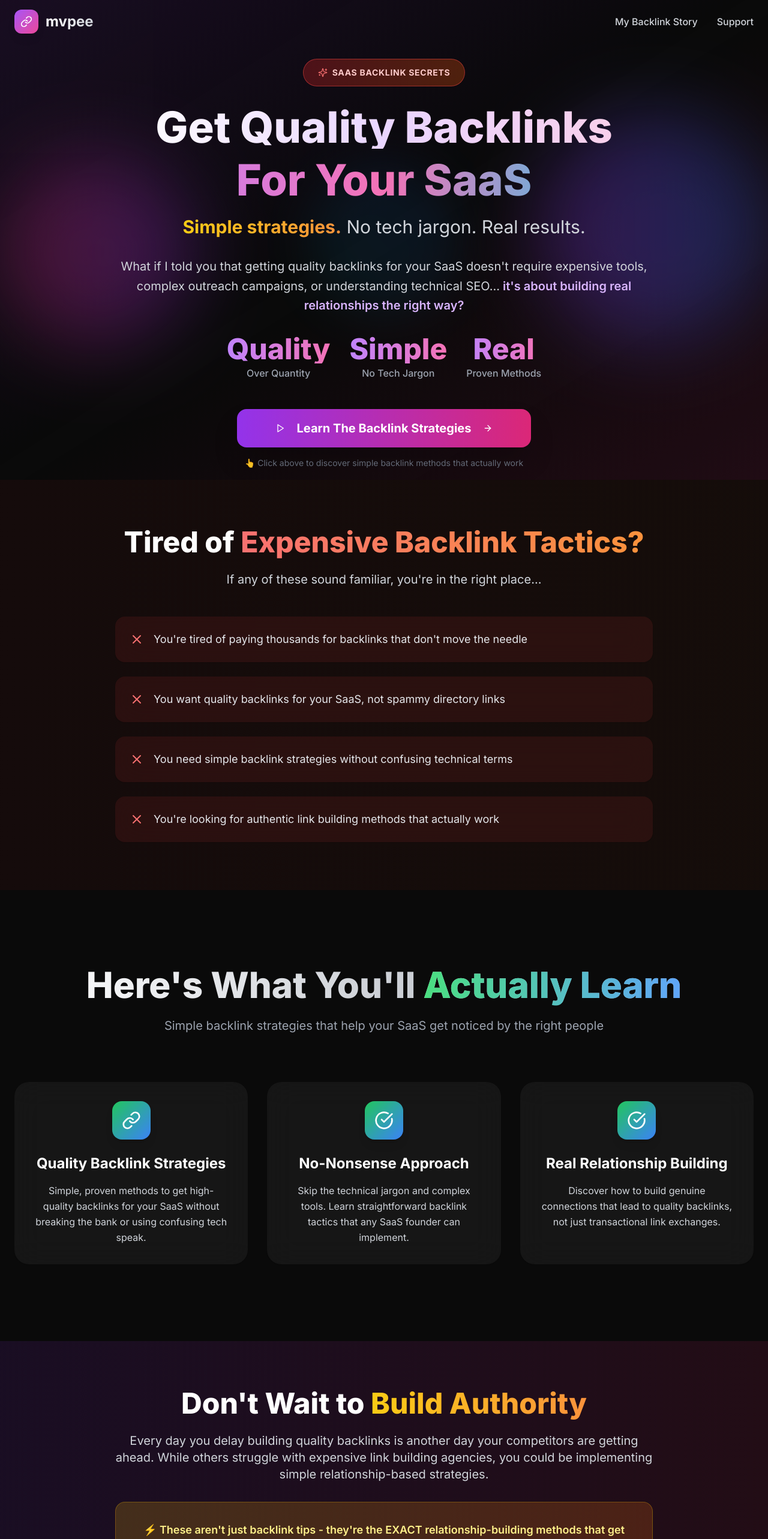
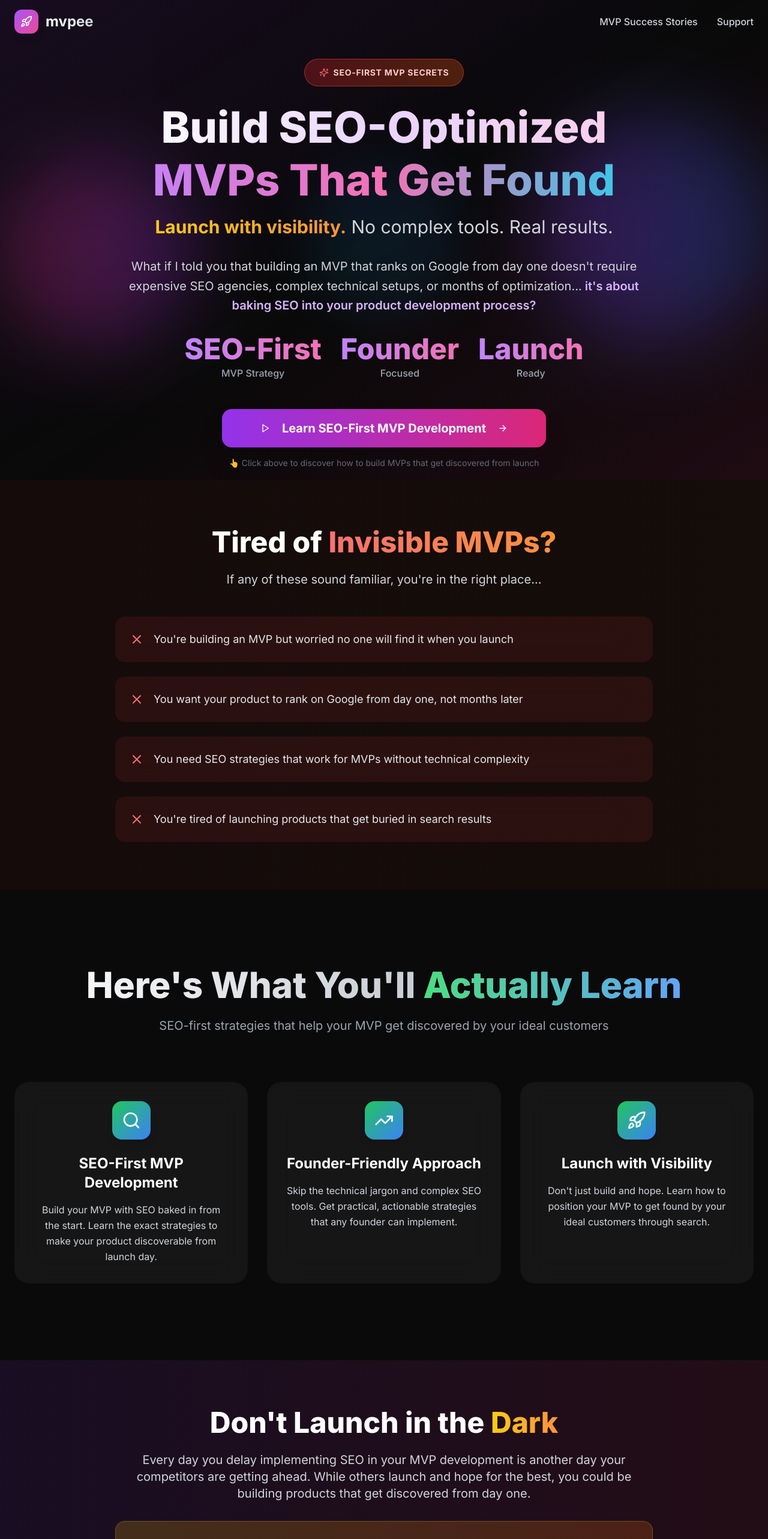
Before and after one commit to fozagtx/mvpee, a React (Vite) app: page / in a window 1280 px wide. Shown: the top 2566 px of the page at 60% size. Built offline with nearby package versions, Linux system fonts and the light colour scheme.

Commit message:
Refactor content for SEO MVPEs
Updated the entire landing page content to focus on building SEO-optimized MVPEs for founders.

```diff
--- a/index.html
+++ b/index.html
@@ -4,22 +4,22 @@
   <head>
     <meta charset="UTF-8" />
     <meta name="viewport" content="width=device-width, initial-scale=1.0" />
-    <title>mvpee - Quality Backlinks for SaaS | Simple Strategies Without Tech Jargon</title>
-    <meta name="description" content="Learn simple, proven strategies to get quality backlinks for your SaaS. No expensive tools, no tech jargon - just real relationship-building methods that work." />
+    <title>mvpee - SEO-Optimized MVPs for Founders | Build & Launch Faster</title>
+    <meta name="description" content="Build SEO-optimized MVPs that get discovered from day one. Simple strategies for founders to create products that rank, convert, and scale without technical complexity." />
     <meta name="author" content="mvpee" />
-    <meta name="keywords" content="SaaS backlinks, quality link building, SaaS marketing, backlink strategies, link building for startups, SaaS SEO, relationship building" />
+    <meta name="keywords" content="SEO MVP, MVP development, SEO for startups, founder MVP, SEO optimization, MVP launch, startup SEO, product development, technical SEO" />
     <meta name="google-site-verification" content="JiimKMx40cyl99RmuD37ZQkqPlwNNo7R-DOYM_q3xdw" />
 
-    <meta property="og:title" content="mvpee - Quality Backlinks for SaaS" />
-    <meta property="og:description" content="Simple backlink strategies for SaaS founders. No tech jargon, just proven methods." />
+    <meta property="og:title" content="mvpee - SEO-Optimized MVPs for Founders" />
+    <meta property="og:description" content="Build MVPs that get discovered from day one. Simple SEO strategies for founders." />
     <meta property="og:type" content="website" />
     <meta property="og:url" content="https://mvpee.com" />
     <meta property="og:image" content="https://lovable.dev/opengraph-image-p98pqg.png" />
 
     <meta name="twitter:card" content="summary_large_image" />
     <meta name="twitter:site" content="@mvpee_dev" />
-    <meta name="twitter:title" content="mvpee - Quality Backlinks for SaaS" />
-    <meta name="twitter:description" content="Simple backlink strategies for SaaS without the tech jargon." />
+    <meta name="twitter:title" content="mvpee - SEO-Optimized MVPs for Founders" />
+    <meta name="twitter:description" content="Build MVPs that get discovered from day one with proven SEO strategies." />
     <meta name="twitter:image" content="https://lovable.dev/opengraph-image-p98pqg.png" />
 
     <link rel="canonical" href="https://mvpee.com" />
--- a/src/pages/Index.tsx
+++ b/src/pages/Index.tsx
@@ -1,6 +1,6 @@
 
 import React, { useState, useEffect } from 'react';
-import { Lightbulb, Gift, Sparkles, Search, Zap, TrendingUp, ArrowRight, Menu, X, Play, CheckCircle, Link } from 'lucide-react';
+import { Lightbulb, Gift, Sparkles, Search, Zap, TrendingUp, ArrowRight, Menu, X, Play, CheckCircle, Rocket } from 'lucide-react';
 import { Button } from '@/components/ui/button';
 import { Card, CardContent } from '@/components/ui/card';
 import { Sheet, SheetContent, SheetTrigger } from '@/components/ui/sheet';
@@ -18,34 +18,34 @@ const Index = () => {
   }, []);
 
   const painPoints = [
-    "You're tired of paying thousands for backlinks that don't move the needle",
-    "You want quality backlinks for your SaaS, not spammy directory links",
-    "You need simple backlink strategies without confusing technical terms",
-    "You're looking for authentic link building methods that actually work"
+    "You're building an MVP but worried no one will find it when you launch",
+    "You want your product to rank on Google from day one, not months later",
+    "You need SEO strategies that work for MVPs without technical complexity",
+    "You're tired of launching products that get buried in search results"
   ];
 
   const benefits = [
     {
-      icon: Link,
-      title: "Quality Backlink Strategies",
-      description: "Simple, proven methods to get high-quality backlinks for your SaaS without breaking the bank or using confusing tech speak."
+      icon: Search,
+      title: "SEO-First MVP Development",
+      description: "Build your MVP with SEO baked in from the start. Learn the exact strategies to make your product discoverable from launch day."
     },
     {
-      icon: CheckCircle,
-      title: "No-Nonsense Approach",
-      description: "Skip the technical jargon and complex tools. Learn straightforward backlink tactics that any SaaS founder can implement."
+      icon: TrendingUp,
+      title: "Founder-Friendly Approach",
+      description: "Skip the technical jargon and complex SEO tools. Get practical, actionable strategies that any founder can implement."
     },
     {
-      icon: CheckCircle,
-      title: "Real Relationship Building",
-      description: "Discover how to build genuine connections that lead to quality backlinks, not just transactional link exchanges."
+      icon: Rocket,
+      title: "Launch with Visibility",
+      description: "Don't just build and hope. Learn how to position your MVP to get found by your ideal customers through search."
     }
   ];
 
   const socialProof = [
-    { stat: "Quality", label: "Over Quantity" },
-    { stat: "Simple", label: "No Tech Jargon" },
-    { stat: "Real", label: "Proven Methods" }
+    { stat: "SEO-First", label: "MVP Strategy" },
+    { stat: "Founder", label: "Focused" },
+    { stat: "Launch", label: "Ready" }
   ];
 
   return (
@@ -68,13 +68,13 @@ const Index = () => {
           <div className="flex justify-between items-center">
             <div className="flex items-center space-x-3 group">
               <div className="w-10 h-10 bg-gradient-to-br from-purple-500 to-pink-500 rounded-xl flex items-center justify-center shadow-lg group-hover:shadow-purple-500/25 transition-all duration-300 group-hover:scale-105">
-                <Link className="h-5 w-5 text-white" />
+                <Rocket className="h-5 w-5 text-white" />
               </div>
               <span className="text-2xl font-bold bg-gradient-to-r from-white to-gray-300 bg-clip-text text-transparent">mvpee</span>
             </div>
 
             <div className="hidden lg:flex items-center space-x-8">
-              <a href="#story" className="text-gray-300 hover:text-white transition-colors font-medium hover:scale-105 transition-transform duration-200">My Backlink Story</a>
+              <a href="#story" className="text-gray-300 hover:text-white transition-colors font-medium hover:scale-105 transition-transform duration-200">MVP Success Stories</a>
               <a href="#support" className="text-gray-300 hover:text-white transition-colors font-medium hover:scale-105 transition-transform duration-200">Support</a>
             </div>
 
@@ -86,7 +86,7 @@ const Index = () => {
               </SheetTrigger>
               <SheetContent side="right" className="bg-black/95 backdrop-blur-xl border-white/10">
                 <div className="flex flex-col space-y-6 mt-8">
-                  <a href="#story" className="text-gray-200 hover:text-white transition-colors text-lg font-medium">My Backlink Story</a>
+                  <a href="#story" className="text-gray-200 hover:text-white transition-colors text-lg font-medium">MVP Success Stories</a>
                   <a href="#support" className="text-gray-200 hover:text-white transition-colors text-lg font-medium">Support</a>
                 </div>
               </SheetContent>
@@ -102,26 +102,26 @@ const Index = () => {
             {/* Attention Grabber */}
             <div className="inline-flex items-center px-6 py-3 rounded-full bg-gradient-to-r from-red-600/30 to-orange-600/30 border border-red-500/50 backdrop-blur-sm mb-8 group hover:scale-105 transition-transform duration-300">
               <Sparkles className="h-4 w-4 text-red-400 mr-2 animate-pulse" />
-              <span className="text-sm font-bold text-red-200 uppercase tracking-wider">SaaS Backlink Secrets</span>
+              <span className="text-sm font-bold text-red-200 uppercase tracking-wider">SEO-First MVP Secrets</span>
             </div>
 
             {/* Big Promise Headline */}
             <h1 className="mb-8 leading-tight">
               <div className="font-black text-4xl md:text-6xl xl:text-7xl bg-gradient-to-r from-white via-purple-200 to-pink-200 bg-clip-text text-transparent mb-4">
-                Get Quality Backlinks
+                Build SEO-Optimized
               </div>
               <div className="font-black text-4xl md:text-6xl xl:text-7xl bg-gradient-to-r from-purple-400 via-pink-400 to-cyan-400 bg-clip-text text-transparent mb-6">
-                For Your SaaS
+                MVPs That Get Found
               </div>
               <div className="text-2xl md:text-3xl text-gray-300 font-light">
-                <span className="bg-gradient-to-r from-yellow-400 to-orange-400 bg-clip-text text-transparent font-bold">Simple strategies.</span> No tech jargon. Real results.
+                <span className="bg-gradient-to-r from-yellow-400 to-orange-400 bg-clip-text text-transparent font-bold">Launch with visibility.</span> No complex tools. Real results.
               </div>
             </h1>
 
             {/* Value Proposition */}
             <p className="text-xl text-gray-300 mb-8 max-w-4xl mx-auto leading-relaxed font-light">
-              What if I told you that getting quality backlinks for your SaaS doesn't require expensive tools, complex outreach campaigns, or understanding technical SEO...
-              <span className="text-purple-300 font-semibold"> it's about building real relationships the right way?</span>
+              What if I told you that building an MVP that ranks on Google from day one doesn't require expensive SEO agencies, complex technical setups, or months of optimization...
+              <span className="text-purple-300 font-semibold"> it's about baking SEO into your product development process?</span>
             </p>
 
             {/* Social Proof Stats */}
@@ -144,13 +144,13 @@ const Index = () => {
                 onClick={() => document.getElementById('story')?.scrollIntoView({ behavior: 'smooth' })}
               >
                 <Play className="mr-3 h-6 w-6 group-hover:scale-110 transition-transform duration-300" />
-                Learn The Backlink Strategies
+                Learn SEO-First MVP Development
                 <ArrowRight className="ml-3 h-6 w-6 group-hover:translate-x-1 transition-transform duration-300" />
               </Button>
             </div>
 
             <p className="text-sm text-gray-500 mt-4">
-              👆 Click above to discover simple backlink methods that actually work
+              👆 Click above to discover how to build MVPs that get discovered from launch
             </p>
           </div>
         </div>
@@ -160,7 +160,7 @@ const Index = () => {
       <section className="relative z-20 px-6 py-20 bg-gradient-to-r from-red-900/10 to-orange-900/10">
         <div className="max-w-4xl mx-auto text-center">
           <h2 className="text-4xl md:text-5xl font-black mb-6 text-white">
-            Tired of <span className="bg-gradient-to-r from-red-400 to-orange-400 bg-clip-text text-transparent">Expensive Backlink Tactics?</span>
+            Tired of <span className="bg-gradient-to-r from-red-400 to-orange-400 bg-clip-text text-transparent">Invisible MVPs?</span>
           </h2>
           <p className="text-xl text-gray-300 mb-12 font-light">
             If any of these sound familiar, you're in the right place...
@@ -186,7 +186,7 @@ const Index = () => {
             <h2 className="text-5xl md:text-6xl font-black mb-6 bg-gradient-to-r from-white to-gray-400 bg-clip-text text-transparent">
               Here's What You'll <span className="bg-gradient-to-r from-green-400 to-blue-400 bg-clip-text text-transparent">Actually Learn</span>
             </h2>
-            <p className="text-xl text-gray-400 font-light max-w-3xl mx-auto">Simple backlink strategies that help your SaaS get noticed by the right people</p>
+            <p className="text-xl text-gray-400 font-light max-w-3xl mx-auto">SEO-first strategies that help your MVP get discovered by your ideal customers</p>
           </div>
 
           <div className="grid md:grid-cols-3 gap-8">
@@ -209,16 +209,16 @@ const Index = () => {
       <section className="relative z-20 px-6 py-20 bg-gradient-to-r from-purple-900/20 to-pink-900/20">
         <div className="max-w-4xl mx-auto text-center">
           <h2 className="text-4xl md:text-5xl font-black mb-6 text-white">
-            Don't Wait to <span className="bg-gradient-to-r from-yellow-400 to-orange-400 bg-clip-text text-transparent">Build Authority</span>
+            Don't Launch in the <span className="bg-gradient-to-r from-yellow-400 to-orange-400 bg-clip-text text-transparent">Dark</span>
           </h2>
           <p className="text-xl text-gray-300 mb-8 font-light">
-            Every day you delay building quality backlinks is another day your competitors are getting ahead.
-            While others struggle with expensive link building agencies, you could be implementing simple relationship-based strategies.
+            Every day you delay implementing SEO in your MVP development is another day your competitors are getting ahead.
+            While others launch and hope for the best, you could be building products that get discovered from day one.
           </p>
 
           <div className="bg-gradient-to-r from-yellow-500/20 to-orange-500/20 border border-yellow-500/30 rounded-2xl p-8 mb-8">
             <p className="text-lg text-yellow-200 font-semibold">
-              ⚡ These aren't just backlink tips - they're the EXACT relationship-building methods that get your SaaS noticed by industry leaders.
+              ⚡ These aren't just SEO tips - they're the EXACT strategies to build MVPs that rank, convert, and scale with search visibility baked in.
             </p>
           </div>
         </div>
@@ -228,11 +228,11 @@ const Index = () => {
       <section id="support" className="relative z-20 px-6 py-32 bg-gradient-to-br from-purple-600/20 via-pink-600/20 to-cyan-600/20">
         <div className="max-w-4xl mx-auto text-center">
           <h2 className="text-5xl md:text-6xl font-black mb-8 bg-gradient-to-r from-white to-gray-200 bg-clip-text text-transparent">
-            Ready to <span className="bg-gradient-to-r from-purple-400 to-pink-400 bg-clip-text text-transparent">Support Real Value?</span>
+            Ready to <span className="bg-gradient-to-r from-purple-400 to-pink-400 bg-clip-text text-transparent">Build Smart?</span>
           </h2>
           <p className="text-xl text-gray-300 mb-8 font-light leading-relaxed max-w-3xl mx-auto">
-            If these backlink strategies help you land even ONE quality link from an industry leader,
-            they'll pay for themselves 100x over in authority and organic traffic.
+            If these SEO-first MVP strategies help you get even ONE early customer through organic search,
+            they'll pay for themselves 100x over in customer acquisition and product validation.
           </p>
 
           <div className="bg-white/5 backdrop-blur-xl rounded-3xl p-8 mb-12 border border-white/10">
@@ -240,15 +240,15 @@ const Index = () => {
             <div className="space-y-3 text-left max-w-2xl mx-auto">
               <div className="flex items-center">
                 <CheckCircle className="h-5 w-5 text-green-400 mr-3" />
-                <span className="text-gray-200">You help me create even more valuable backlink strategies</span>
+                <span className="text-gray-200">You help me create even more valuable SEO-first development strategies</span>
               </div>
               <div className="flex items-center">
                 <CheckCircle className="h-5 w-5 text-green-400 mr-3" />
-                <span className="text-gray-200">You become part of a community of SaaS founders building authority</span>
+                <span className="text-gray-200">You become part of a community of founders building discoverable products</span>
               </div>
               <div className="flex items-center">
                 <CheckCircle className="h-5 w-5 text-green-400 mr-3" />
-                <span className="text-gray-200">You invest in simple, relationship-based link building methods</span>
+                <span className="text-gray-200">You invest in smart, sustainable MVP development methods</span>
               </div>
             </div>
           </div>
@@ -260,13 +260,13 @@ const Index = () => {
               onClick={() => window.open('https://paystack.shop/pay/mvpe', '_blank')}
             >
               <Gift className="mr-4 h-6 w-6 group-hover:rotate-12 transition-transform duration-300" />
-              YES! Support Quality Backlink Education
+              YES! Support SEO-First MVP Development
               <Sparkles className="ml-4 h-6 w-6 group-hover:scale-110 transition-transform duration-300" />
             </Button>
           </div>
 
           <p className="text-sm text-gray-400 mt-6">
-            💝 Your support helps me continue sharing simple, effective backlink strategies for SaaS founders
+            💝 Your support helps me continue sharing smart, SEO-first strategies for founders building discoverable products
           </p>
         </div>
       </section>
@@ -276,12 +276,12 @@ const Index = () => {
         <div className="max-w-7xl mx-auto text-center">
           <div className="flex items-center justify-center space-x-3 mb-6 group">
             <div className="w-8 h-8 bg-gradient-to-br from-purple-500 to-pink-500 rounded-xl flex items-center justify-center shadow-lg group-hover:rotate-6 transition-transform duration-300">
-              <Link className="h-5 w-5 text-white" />
+              <Rocket className="h-5 w-5 text-white" />
             </div>
             <span className="text-2xl font-bold bg-gradient-to-r from-white to-gray-300 bg-clip-text text-transparent">mvpee</span>
           </div>
-          <p className="text-gray-300 mb-4 font-light">Simple backlink strategies for smart SaaS founders</p>
-          <p className="text-gray-500 text-sm">No tech jargon. Just real relationships and quality links.</p>
+          <p className="text-gray-300 mb-4 font-light">SEO-optimized MVP development for smart founders</p>
+          <p className="text-gray-500 text-sm">Build products that get discovered from day one.</p>
         </div>
       </footer>
     </div>
```
